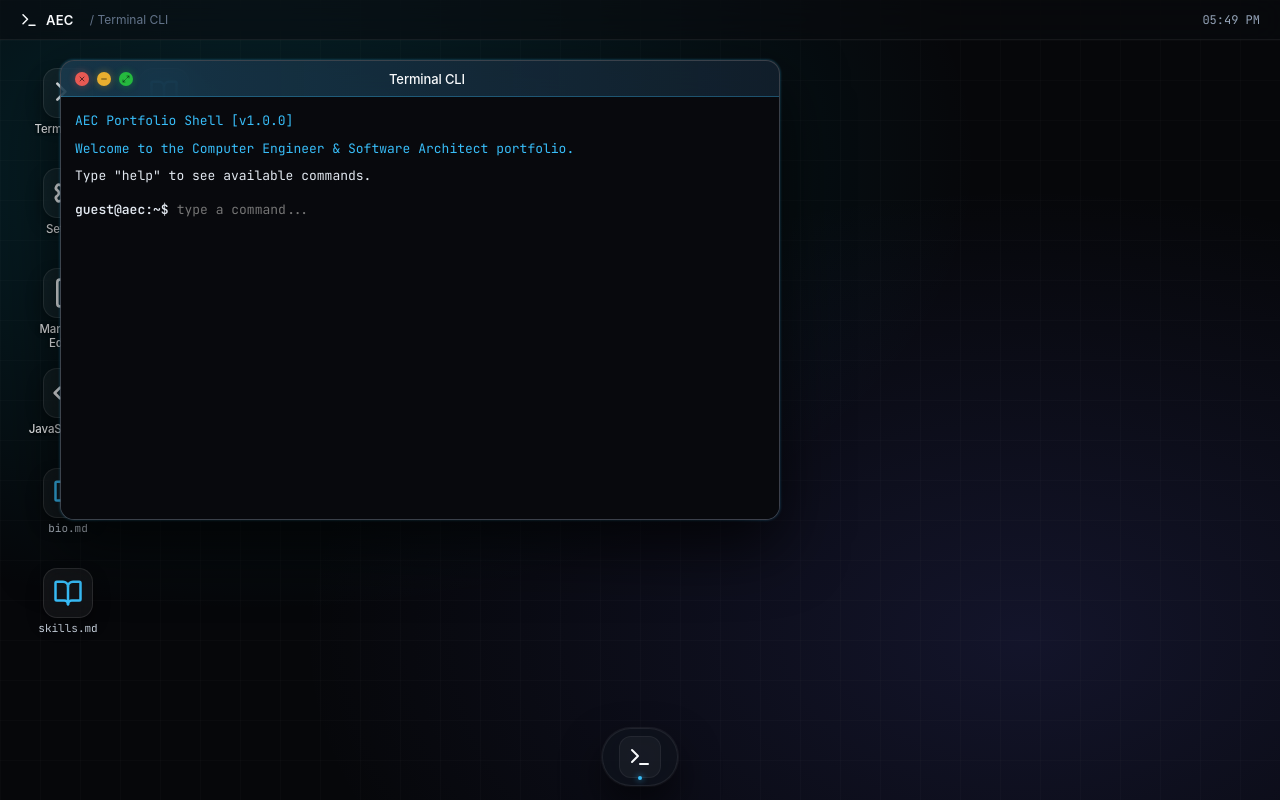
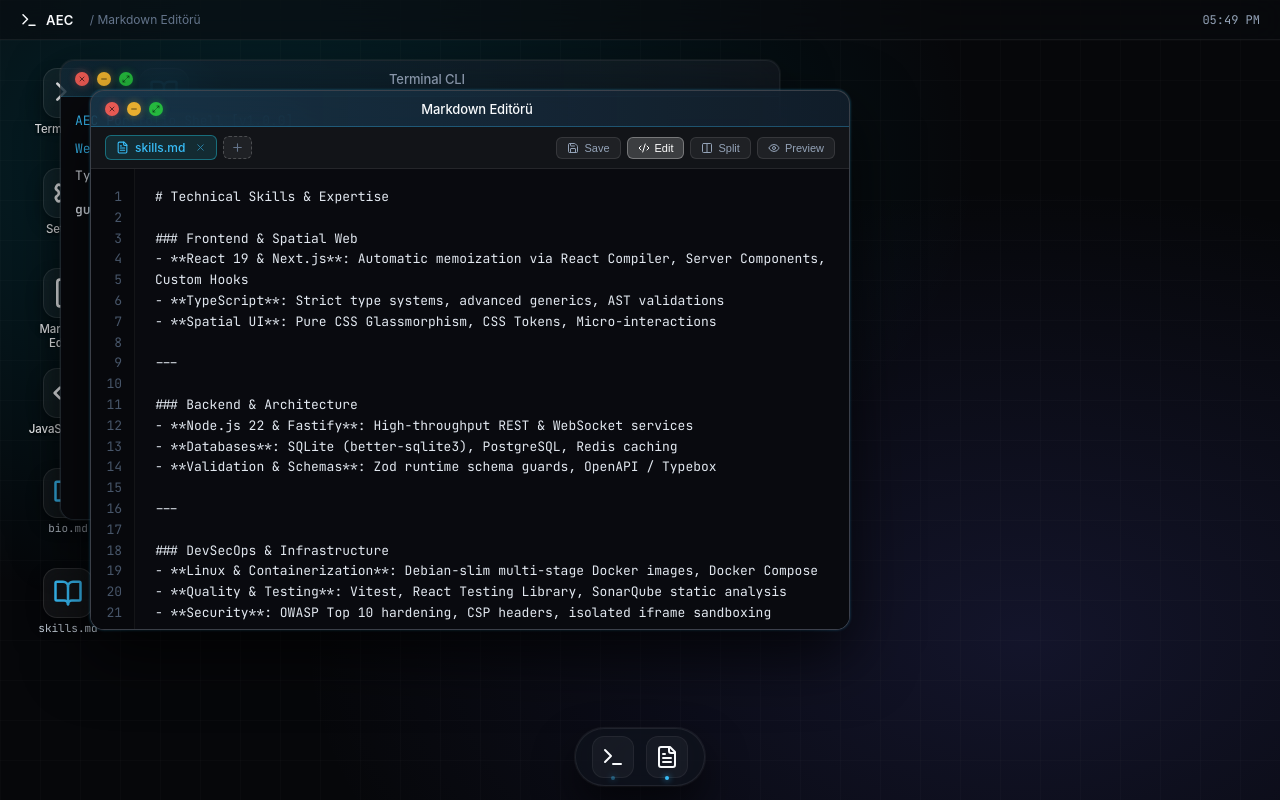
Before and after one commit to aemreceylan/portfolio-website, a React (Vite) app in the folder apps/user-interface/: page / in a window 1280 px wide. Both pictures are taken after a click on the button "skills.md". Built offline with nearby package versions, Linux system fonts and the light colour scheme.

Commit message:
feat(desktop): enable single-click file opening and default markdown editor to edit mode

```diff
--- a/apps/user-interface/src/apps/markdown/MarkdownViewerApp.tsx
+++ b/apps/user-interface/src/apps/markdown/MarkdownViewerApp.tsx
@@ -22,6 +22,7 @@ import '#styles/markdown-viewer.css';
  * - Close individual tabs via (x) button
  * - Create new .md and .txt documents (+ button)
  * - Read & Write: Full editing mode with line numbers, live HTML preview, and side-by-side split mode
+ * - Automatically defaults to Edit mode upon opening documents for direct editing
  * - Save changes directly to Virtual File System (VFS) with Save button and Ctrl+S hotkey
  * - 7-locale multilingual localization support
  */
@@ -38,7 +39,7 @@ export const MarkdownViewerApp: React.FC = () => {
   } = useFileSystemStore();
   const { t } = useTranslation();
 
-  const [viewMode, setViewMode] = useState<'edit' | 'preview' | 'split'>('split');
+  const [viewMode, setViewMode] = useState<'edit' | 'preview' | 'split'>('edit');
   const [editContent, setEditContent] = useState<string>('');
   const [showNewModal, setShowNewModal] = useState<boolean>(false);
   const [newDocName, setNewDocName] = useState<string>('belge.md');
@@ -69,11 +70,12 @@ export const MarkdownViewerApp: React.FC = () => {
     return openFiles[0] || null;
   }, [activeViewerFileId, openFiles]);
 
-  // Synchronize local edit content when switching active document
+  // Synchronize local edit content and set mode to edit when switching active document
   useEffect(() => {
     if (currentFile) {
       setEditContent(currentFile.content);
       setSaveSuccess(false);
+      setViewMode('edit');
     } else {
       setEditContent('');
     }
--- a/apps/user-interface/src/components/desktop/Desktop.tsx
+++ b/apps/user-interface/src/components/desktop/Desktop.tsx
@@ -115,7 +115,7 @@ const resolveCollisionFreeCoordinates = (
  * Primary Desktop Workspace Viewport orchestrating:
  * - Top spatial status bar (Brand logo, localized active window indicator, live digital clock)
  * - Desktop application shortcuts grid (Terminal, Settings, Markdown Viewer, JS IDE)
- * - Virtual File System (VFS) desktop files grid with double-click open
+ * - Virtual File System (VFS) desktop files grid with single-click open
  * - Spatial Right-Click Context Menu for file/desktop actions (Rename, Delete, Upload, Create)
  * - Spatial Dark Glass Alert Modal for system file protection warnings
  * - Floating windows with 8-directional fluid resizing
@@ -468,7 +468,7 @@ export const Desktop: React.FC = () => {
   const activeWindow = activeWindowId ? windows[activeWindowId] : null;
 
   /**
-   * Opens the file in the appropriate application upon double-click
+   * Opens the file in the appropriate application upon single-click
    */
   const handleOpenFile = (file: VFSFile) => {
     if (file.extension === 'md' || file.extension === 'txt') {
@@ -721,7 +721,7 @@ export const Desktop: React.FC = () => {
         })}
       </section>
 
-      {/* Desktop Virtual Files (Double-click to open in viewer or IDE) */}
+      {/* Desktop Virtual Files (Single-click to open in viewer or IDE) */}
       <section className="desktop-files-grid" aria-label="Desktop Files">
         {Object.values(files).map((file, fileIdx) => {
           const isJs = file.extension === 'js';
@@ -741,7 +741,7 @@ export const Desktop: React.FC = () => {
                 zIndex: isDragging ? 1000 : 2,
               }}
               onPointerDown={(e) => handleIconPointerDown(e, itemId, pos)}
-              onDoubleClick={() => {
+              onClick={() => {
                 if (justDraggedRef.current) return;
                 handleOpenFile(file);
               }}
```
Also changed, not shown: 4 other files (tests, documents, lock files or other folders).
